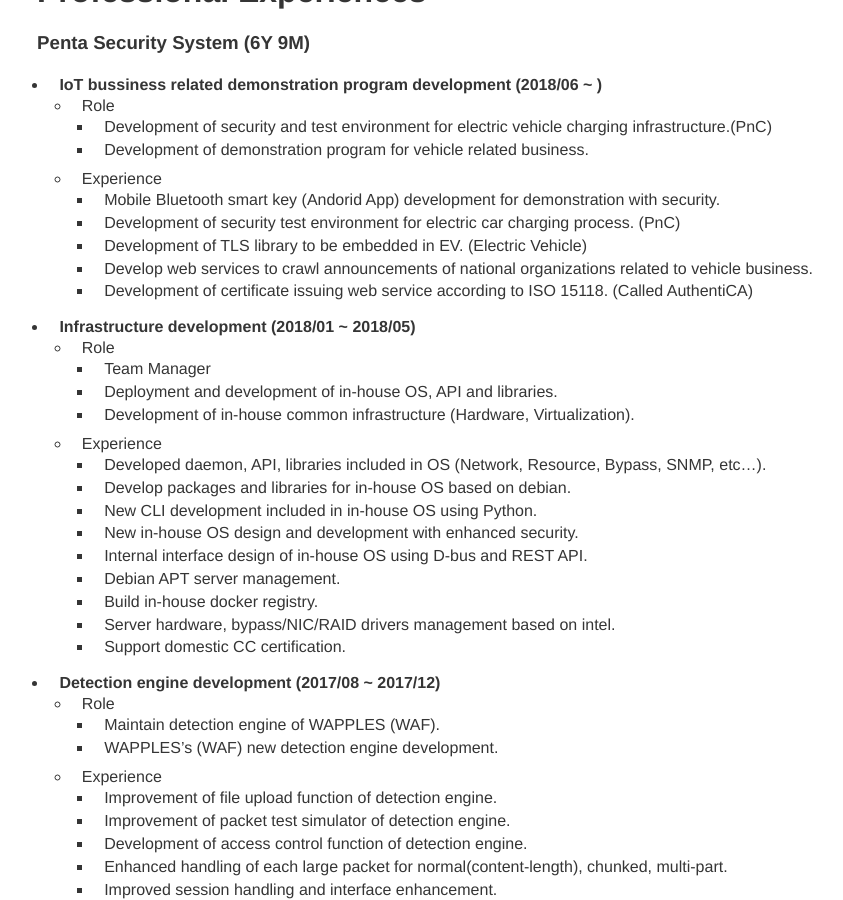
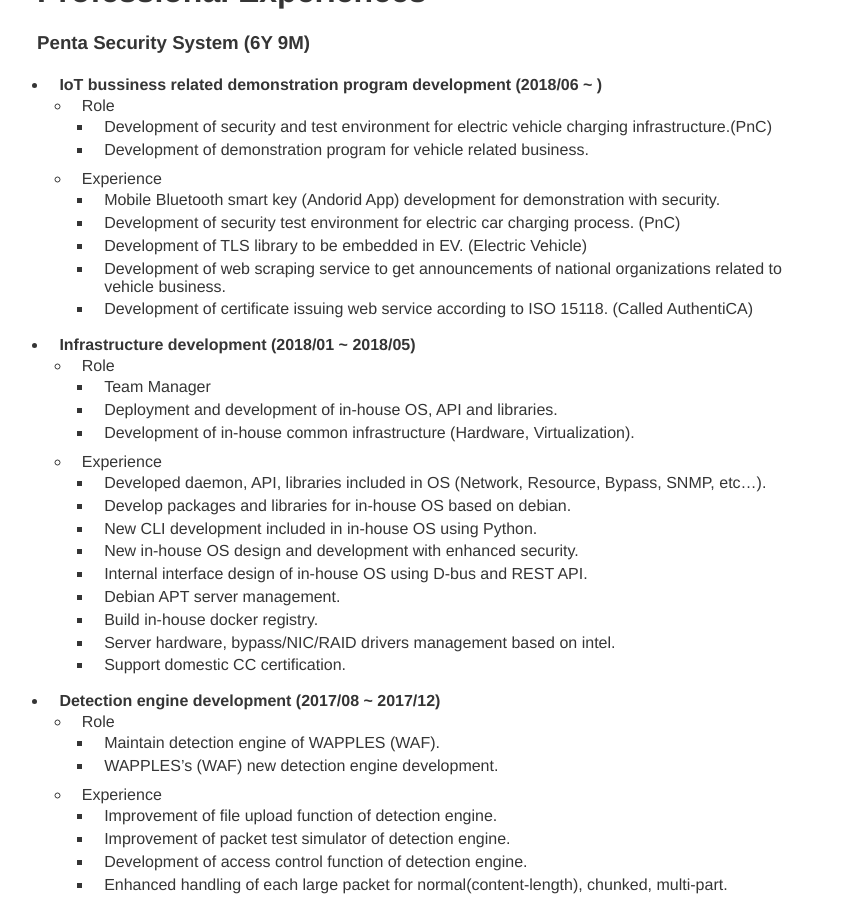
Before and after one commit to kssim/profile, a Jekyll site: the page built from index.md, in a window 1280 px wide and 900 px high, scrolled down 547 px. Shown: the whole window, without its empty margins (203-1046 px from the left). Built offline with Jekyll 4.4.1, drawn with Linux system fonts in a browser that asks for light colours; our own code applies the rules of GitHub Pages for plain Markdown files.

Commit message:
Update index.md

```diff
--- a/index.md
+++ b/index.md
@@ -21,7 +21,7 @@ I want to develop a program for a long time. :)
      - Mobile Bluetooth smart key (Andorid App) development for demonstration with security.
      - Development of security test environment for electric car charging process. (PnC)
      - Development of TLS library to be embedded in EV. (Electric Vehicle)
-     - Develop web services to crawl announcements of national organizations related to vehicle business.
+     - Development of web scraping service to get announcements of national organizations related to vehicle business.
      - Development of certificate issuing web service according to ISO 15118. (Called AuthentiCA)
 
 - Infrastructure development (2018/01 ~ 2018/05)
```
